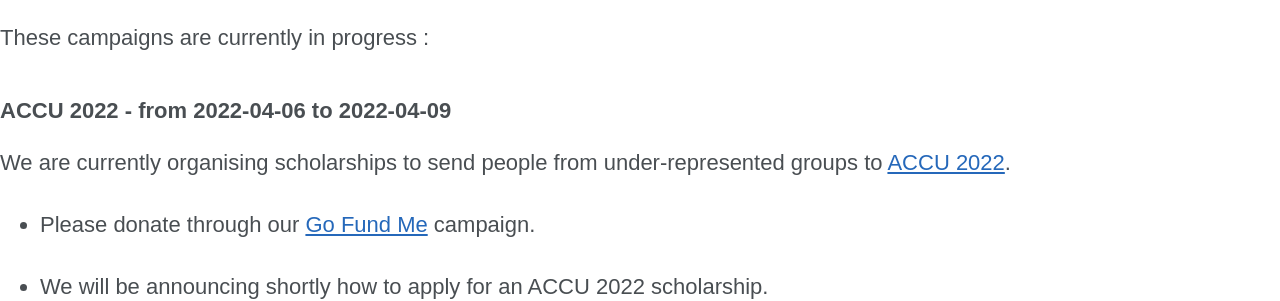
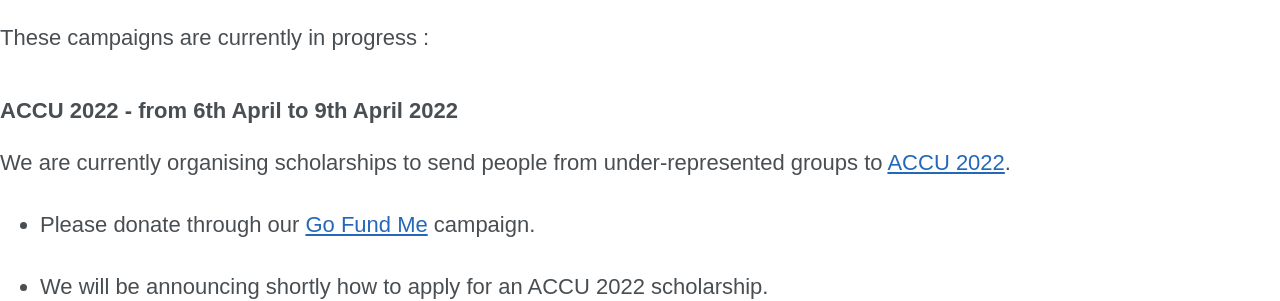
Before and after one commit to include-cpp/include-cpp.github.io, a Jekyll site: the page built from conferences/current_funding_campaign.md, in a window 1280 px wide. Shown: the part 178-479 px from the top of the page. Built offline with Jekyll 4.4.1, drawn with Linux system fonts in a browser that asks for light colours; cached includes are drawn as plain includes; nearby versions of some CDN libraries; our own code applies the rules of GitHub Pages for plain Markdown files.

Commit message:
Change date format on ACCU dates

```diff
--- a/conferences/current_funding_campaign.md
+++ b/conferences/current_funding_campaign.md
@@ -4,7 +4,7 @@
 
 These campaigns are currently in progress :
 
-### ACCU 2022 - from 2022-04-06 to 2022-04-09
+### ACCU 2022 - from 6th April to 9th April 2022
 
 We are currently organising scholarships to send people from under-represented groups to [ACCU 2022](https://accu.org/conf-main/main).
 
```
